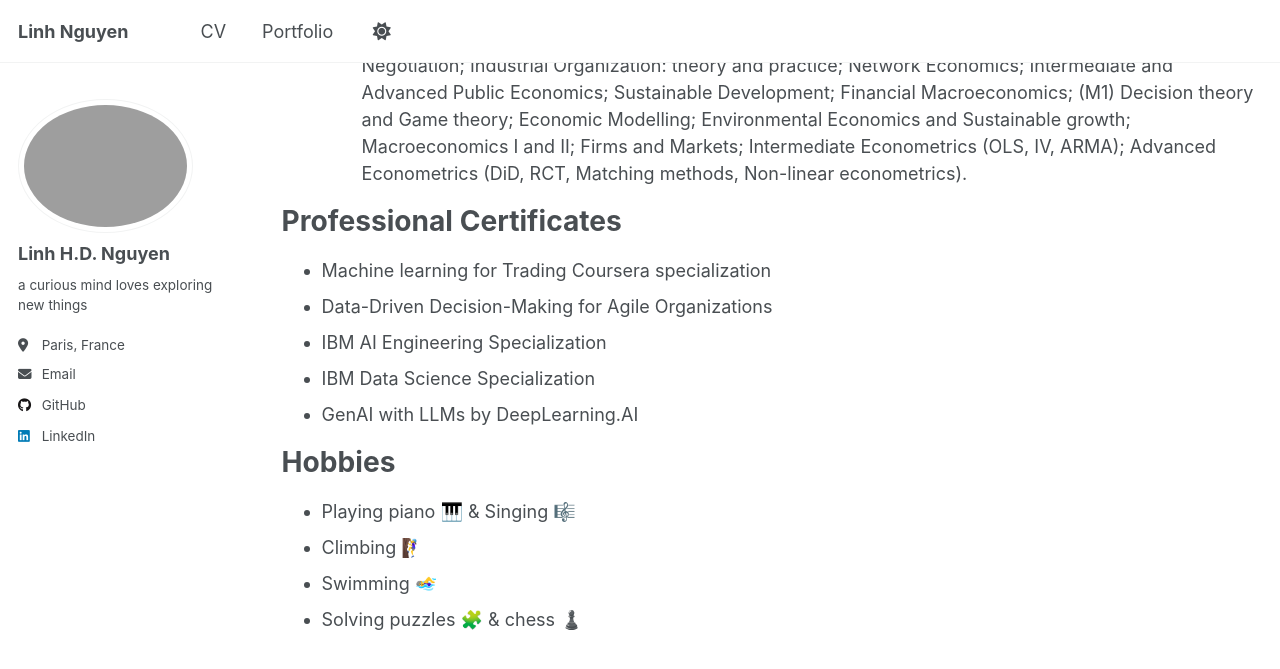
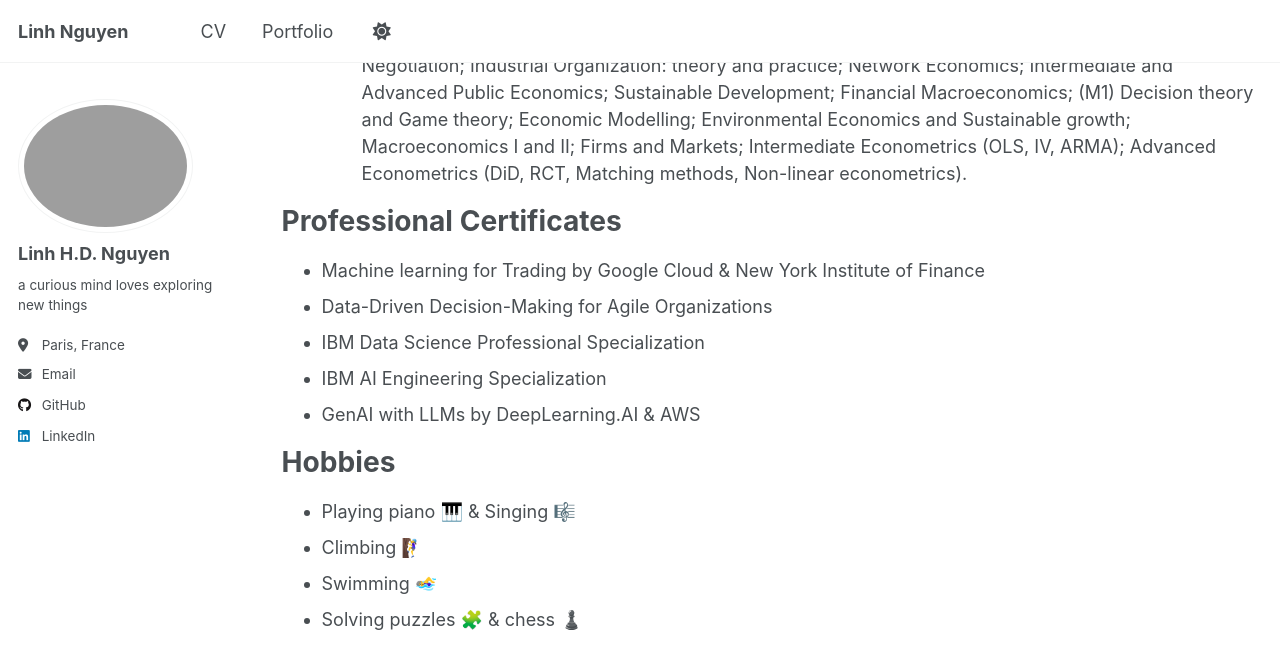
Before and after one commit to hdlinhnguyen/hdlinhnguyen.github.io, a Jekyll site: the page built from _pages/cv.md, in a window 1280 px wide and 900 px high, scrolled down 1232 px. Shown: the top 669 px of the window. Built offline with Jekyll 4.4.1, drawn with Linux system fonts in a browser that asks for light colours; emoji names are drawn with the system emoji font; a script that is not in the unit is left out.

Commit message:
Update cv.md

```diff
--- a/_pages/cv.md
+++ b/_pages/cv.md
@@ -49,11 +49,11 @@ Education
 
 Professional Certificates
 ======
-* Machine learning for Trading Coursera specialization
+* Machine learning for Trading by Google Cloud & New York Institute of Finance
 * Data-Driven Decision-Making for Agile Organizations
+* IBM Data Science Professional Specialization
 * IBM AI Engineering Specialization
-* IBM Data Science Specialization
-* GenAI with LLMs by DeepLearning.AI
+* GenAI with LLMs by DeepLearning.AI & AWS
 
 Hobbies
 ======
```
